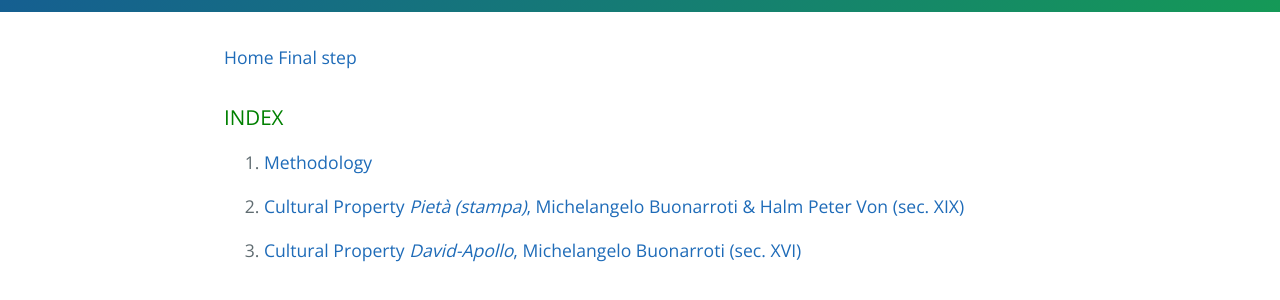
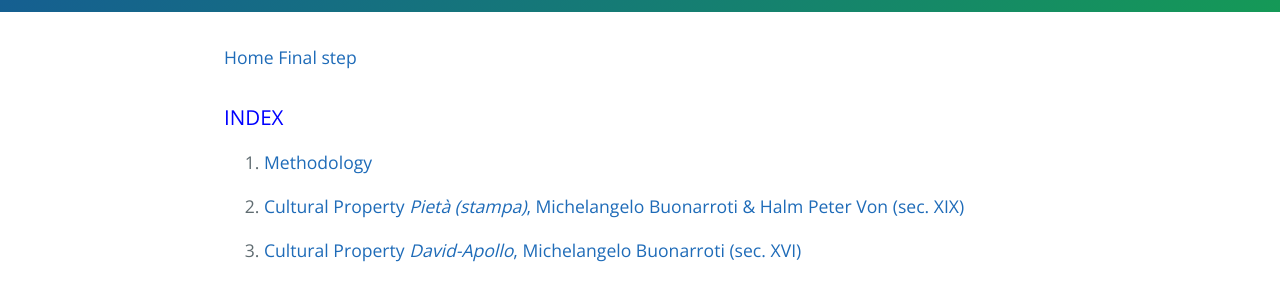
Before and after one commit to KevinITS-site/KevinITS-site.github.io, a Jekyll site: the page built from another-page.md, in a window 1280 px wide. Shown: the part 305-605 px from the top of the page. Built offline with Jekyll 4.4.1, drawn with Linux system fonts in a browser that asks for light colours; our own code applies the rules of GitHub Pages for plain Markdown files.

Commit message:
Update another-page.md
color change

```diff
--- a/another-page.md
+++ b/another-page.md
@@ -5,7 +5,7 @@
 </div>
 
 
-<h3 style="color:green ;">INDEX</h3>
+<h3 style="color:blue ;">INDEX</h3>
 
 1. [Methodology](#mm-anchor)
 
```
